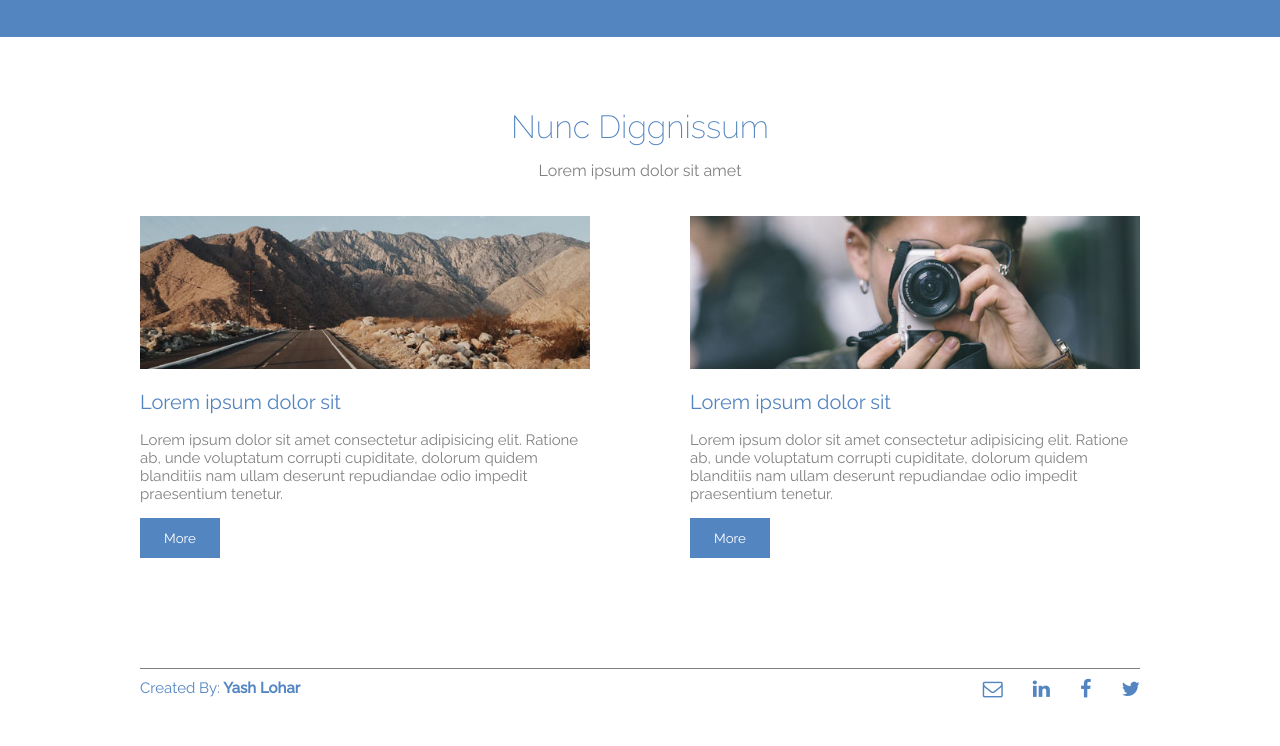
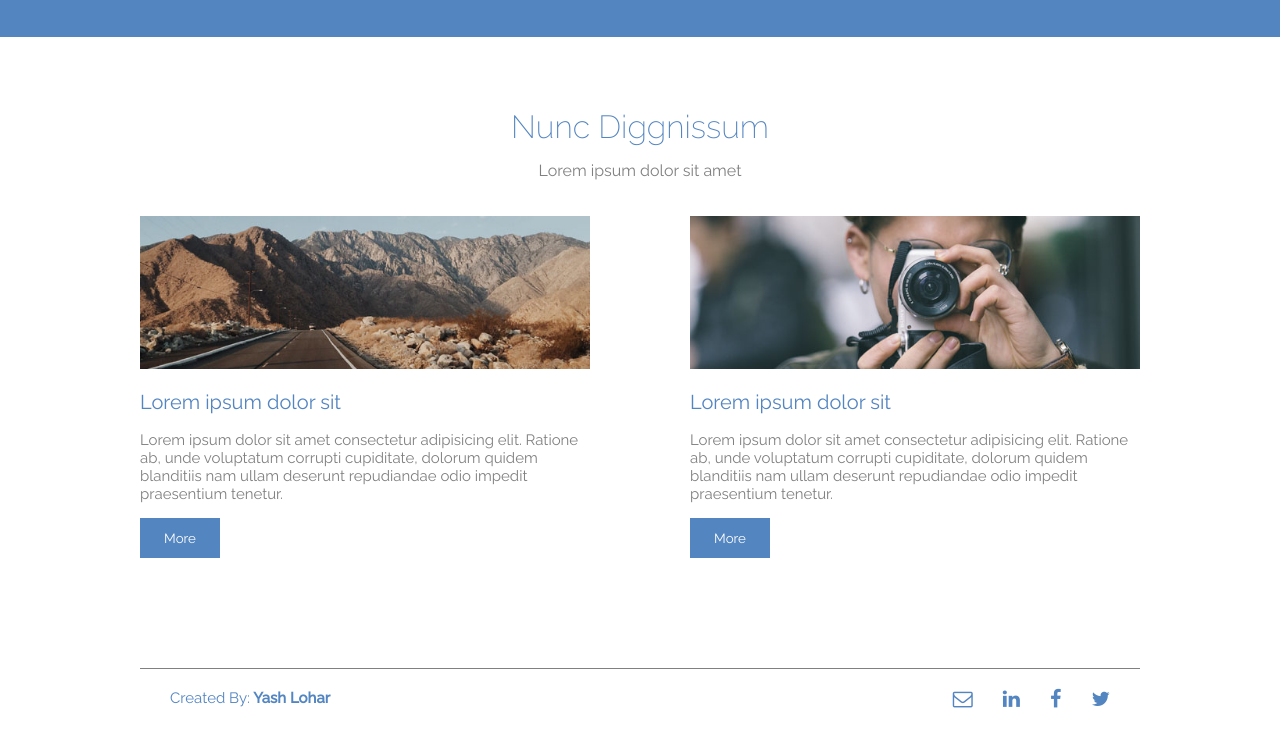
Before and after one commit to YashLohar/Theory, a plain HTML site: page index.html in a window 1280 px wide. Shown: the part 1187-1933 px from the top of the page. Drawn offline with Linux system fonts and the light colour scheme.

Commit message:
Update style.css

```diff
--- a/css/style.css
+++ b/css/style.css
@@ -189,7 +189,8 @@ body{
     font-weight: 400;
     font-size: 15px;
     color: #5385c1;
-    margin: 0px;
+    margin-left: 30px;
+    margin-top: 10px;
 }
 .full-wrapper .footer{
     max-width: 1000px;
@@ -202,10 +203,11 @@ body{
 }
 .full-wrapper .footer .fa{
     float: right;
-    margin-left: 30px;
+    margin-right:30px;
     color: #5385c1;
     font-size: 20px;
     font-weight: 200;
+    margin-top: 10px;
 }
 
 @media only screen and (max-width:1000px){
```
